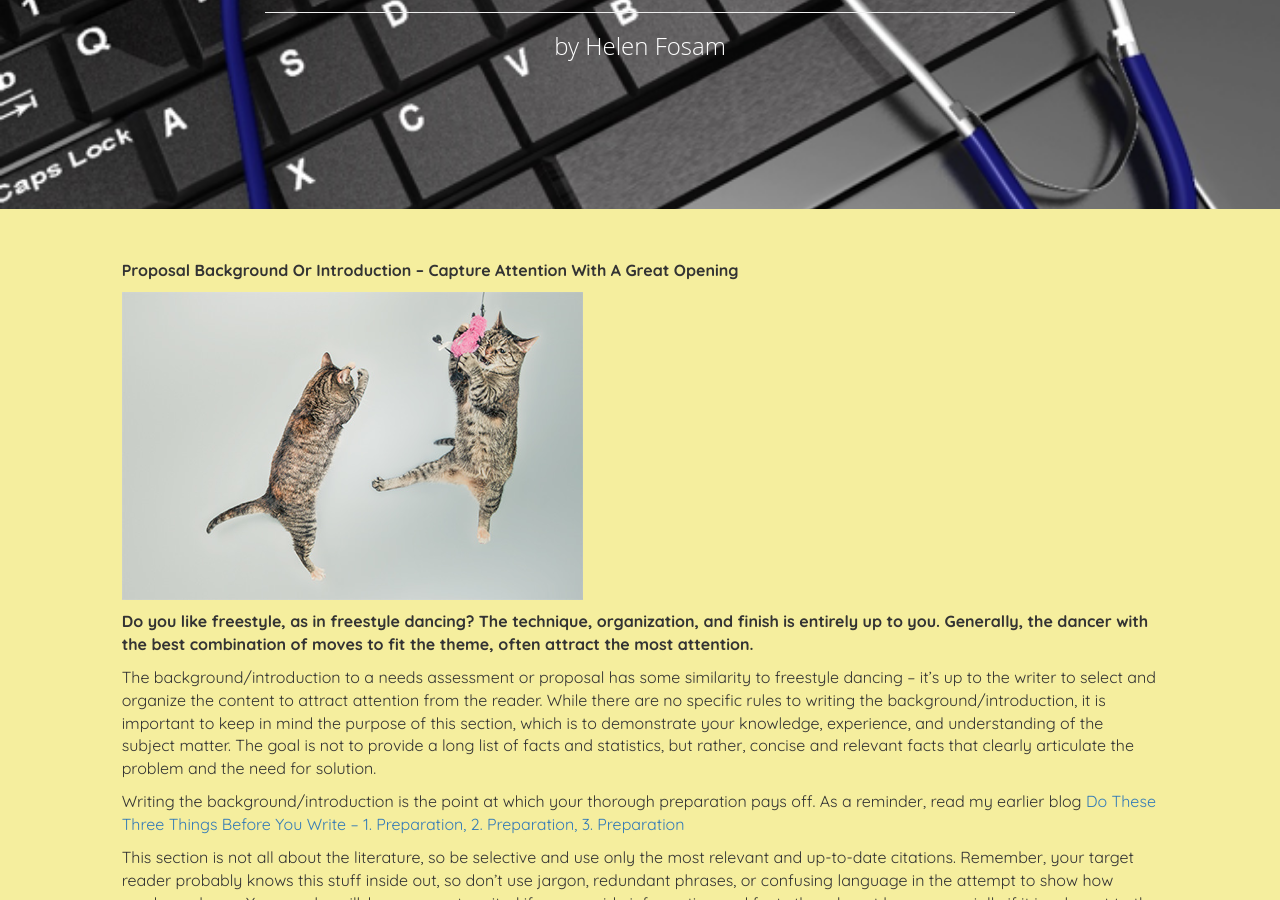
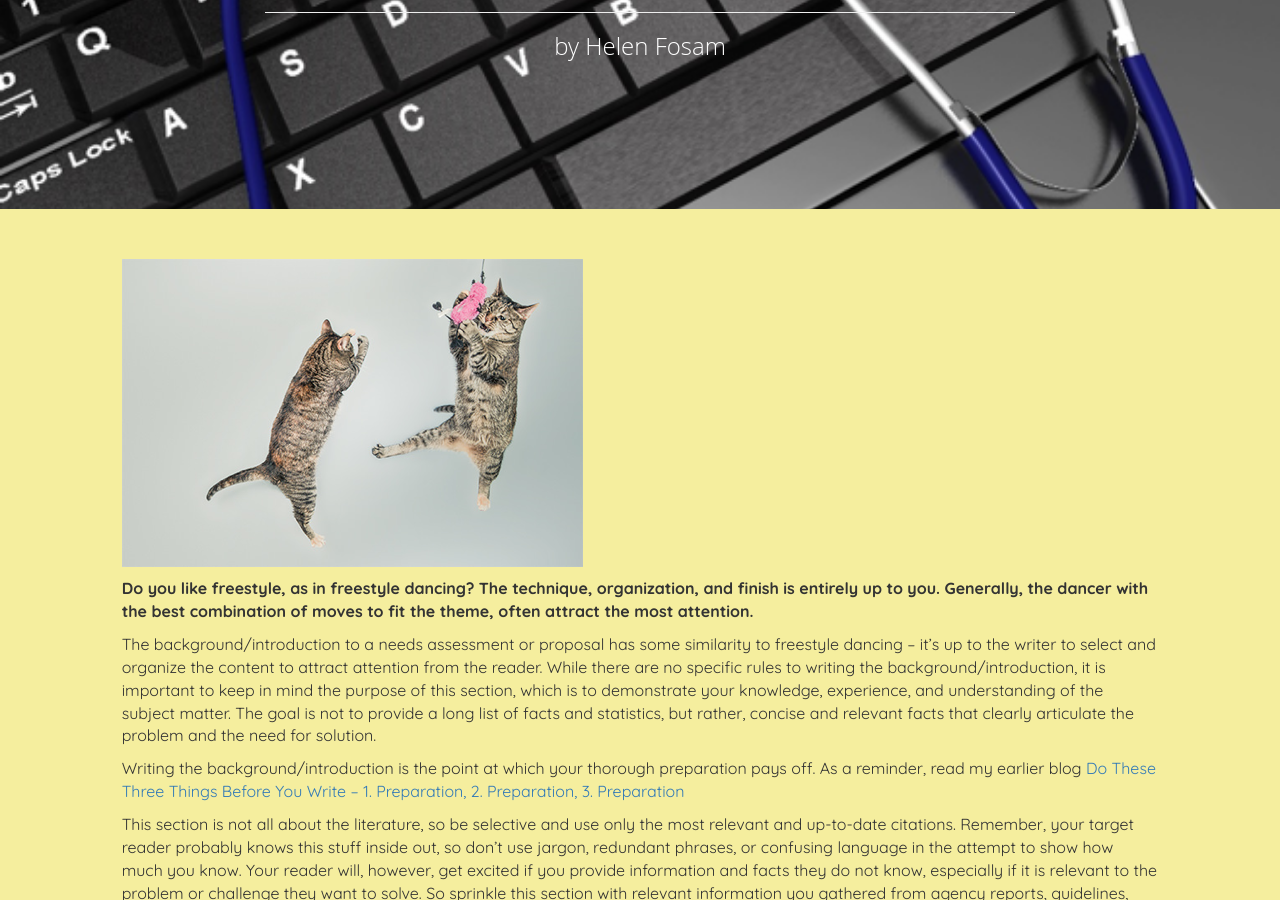
Before and after one commit to saltoriousSIG/theedge, a Jekyll site: the page built from _posts/blogs/2016-10-20-Proposal-Background-or-Introduction.md, in a window 1280 px wide and 900 px high, scrolled down 333 px. Built offline with Jekyll 4.4.1, drawn with Linux system fonts in a browser that asks for light colours.

Commit message:
Update 2016-10-20-Proposal-Background-or-Introduction.md

```diff
--- a/_posts/blogs/2016-10-20-Proposal-Background-or-Introduction.md
+++ b/_posts/blogs/2016-10-20-Proposal-Background-or-Introduction.md
@@ -6,7 +6,6 @@ author: Helen Fosam
 date: October 20, 2016
 category: blogs
 ---
-**Proposal Background Or Introduction -- Capture Attention With A Great Opening**
 
 ![blog-3-img](/assets/img/blog-6-pic.png)
 
```
